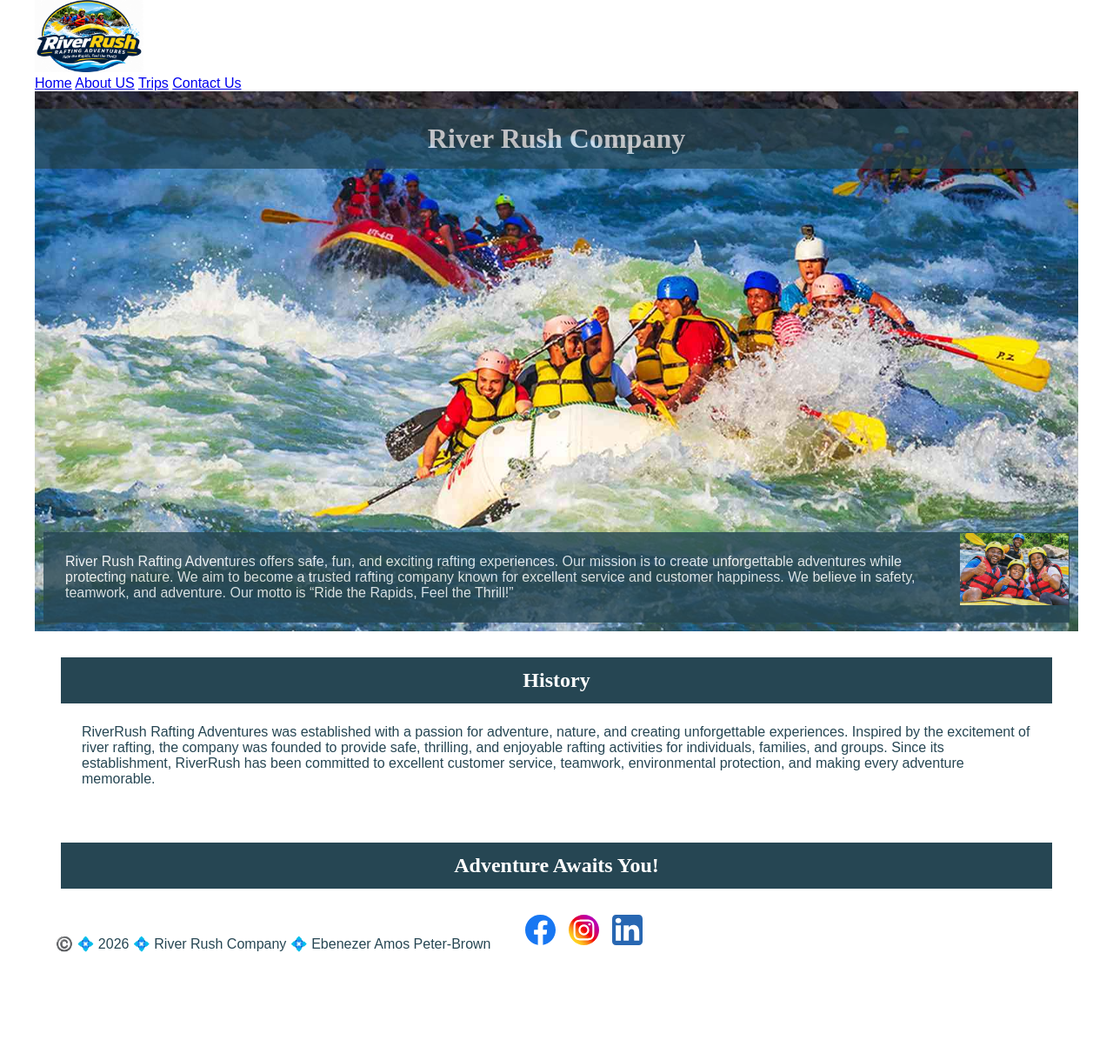
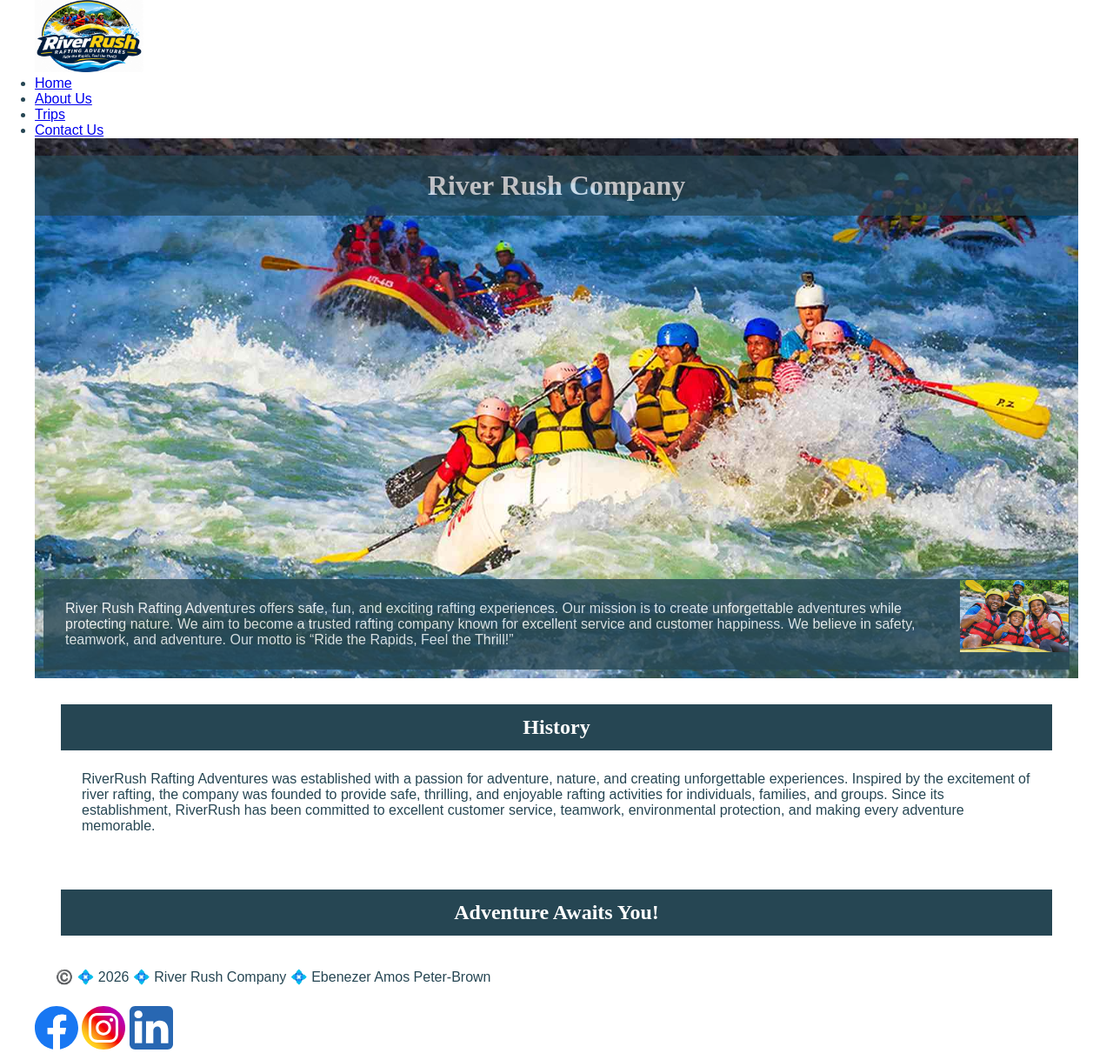
Before and after one commit to brownie-byte/wdd130, a plain HTML site: page wwr/about.html in a window 1280 px wide. Shown: the whole page at 87% size. Before the commit the page ends 1119 px from the top, so only its background shows below. Drawn offline with Linux system fonts and the light colour scheme.

Commit message:
changed some names

```diff
--- a/wwr/about.html
+++ b/wwr/about.html
@@ -10,12 +10,15 @@
 </head>
 <body>
     <header>
-        <img src="images/riverrush_logo_under_125kb.jpg" alt="Company Logo" width="125">
+        <img src="images/riverrush_logo.jpg" alt="Company Logo" width="125">
         <nav>
-            <a href="index.html">Home</a>
-            <a href="about.html">About US</a>
-            <a href="trips.html">Trips</a>
-            <a href="contact.html">Contact Us</a>
+            <ul>
+                <li><a href="index.html">Home</a></li>
+                <li><a href="about.html">About Us</a></li>
+                <li><a href="trips.html">Trips</a></li>
+                <li><a href="contact.html">Contact Us</a></li>
+
+            </ul>
         </nav>
     </header>
     <main>
@@ -23,7 +26,7 @@
             <img src="images/rafting_web_background.jpg" alt="Background Image">
             <h1>River Rush Company</h1>
             <article>
-                <img src="images/happy_rafting_client_under_125kb.jpg" alt="Happy Client">
+                <img src="images/happy_rafting.jpg" alt="Happy Client">
                 <p>River Rush Rafting Adventures offers safe, fun, and exciting rafting experiences.
                     Our mission is to create unforgettable adventures while protecting nature.
                     We aim to become a trusted rafting company known for excellent service and customer happiness.
@@ -43,7 +46,7 @@
     <footer class="socialmedia">
         <p>©️ 💠 2026 💠 River Rush Company 💠 Ebenezer Amos Peter-Brown</p>
         <nav class="socialmedia">
-            <a href="https://facebook.com"><img src="images/facebook.svg" alt="Facebook Icon" width="50"></a>
+            <a href="https://facebook.com"> <img src="images/facebook.svg" alt="Facebook Icon" width="50"></a>
             <a href="https://instagram.com"> <img src="images/instagram.svg" alt="Instagram Icon" width="50"></a>
             <a href="https://linkedin.com"> <img src="images/linkedin-square.svg" alt="LinkedIn Icon" width="50"></a>
         </nav>
--- a/wwr/styles/rafting.css
+++ b/wwr/styles/rafting.css
@@ -12,7 +12,6 @@ body {
 
 header, main, footer {
     width: 1200px;
-    height: 100%px;
     margin: 0 auto;
 }
 
@@ -75,19 +74,10 @@ p {
     padding: 8px;
 }
 
-.socialmedia {
-    display: flex;
-    gap: 15px;
-}
-
 .socialmedia a {
     text-decoration: none;
 }
 
-.socialmedia img {
-    width: 35px;
-    height: 35px;
-}
 
 :root {
     --primary-color: #055a05;
```
Also changed, not shown: wwr/images/happy_rafting.jpg (renamed from wwr/images/happy_rafting_client_under_125kb.jpg), wwr/images/riverrush_logo.jpg (renamed from wwr/images/RiverRush_logo_under_125kb.jpg).
